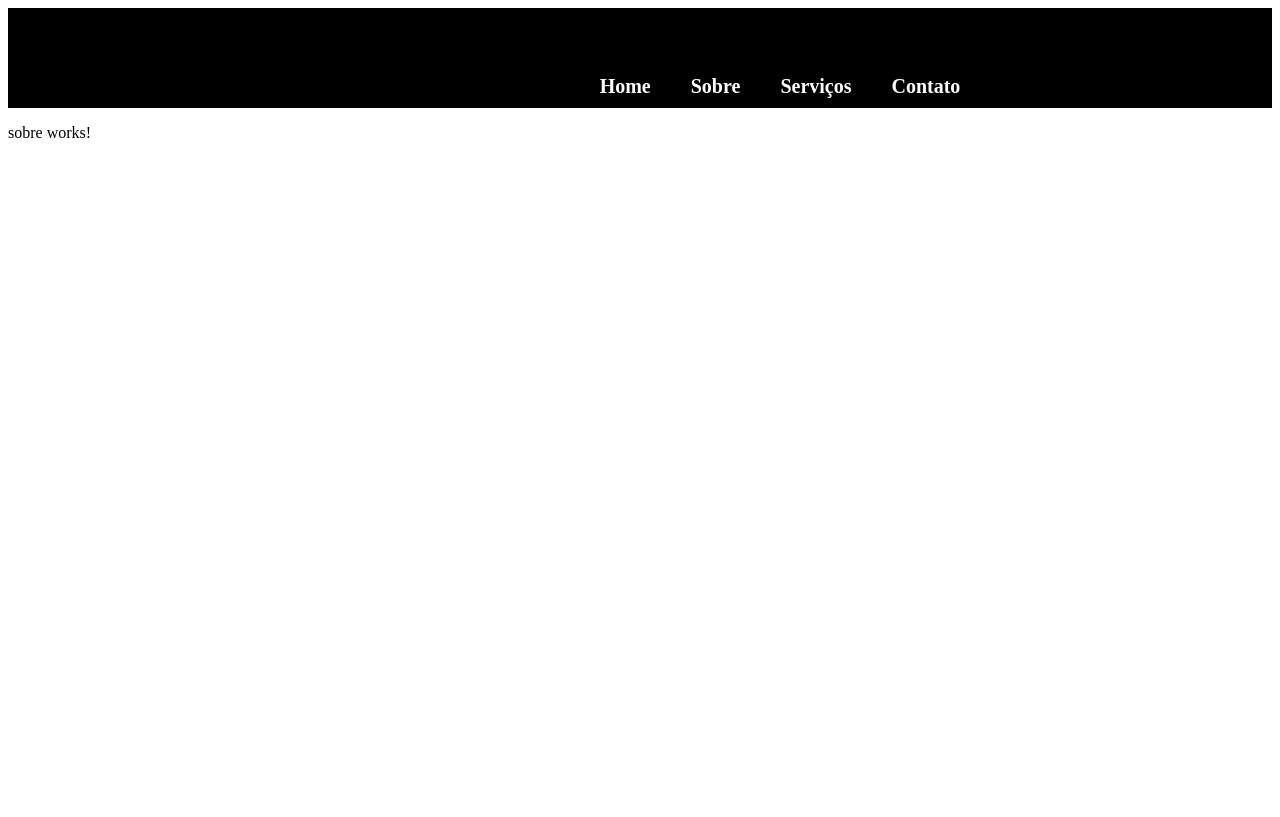
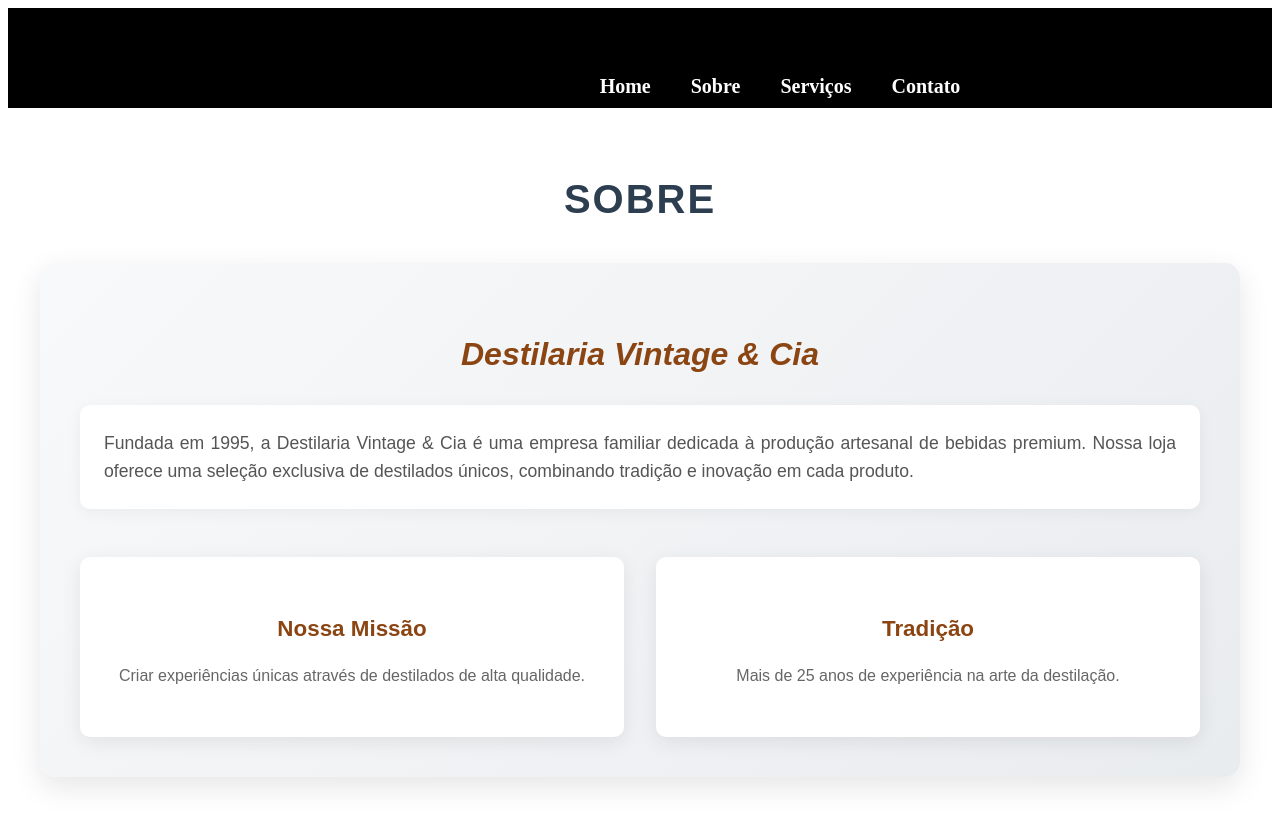
Before and after one commit to RafaelTorres700/Exercicios-Angular-app-destilaria, an Angular app: page /sobre in a window 1280 px wide. Built offline with nearby package versions, Linux system fonts and the light colour scheme.

Commit message:
rodando 2

```diff
--- a/src/app/app.component.html
+++ b/src/app/app.component.html
@@ -1,7 +1,7 @@
 <div>
   <!-- Mostrar navegação apenas se não estiver na rota de login -->
   <nav>
-    <a routerLink="/home">Home</a>
+    <a routerLink="/">Home</a>
     <a routerLink="/sobre">Sobre</a>
     <a routerLink="/servicos">Serviços</a>
     <a routerLink="/contato">Contato</a>
--- a/src/app/app.routes.ts
+++ b/src/app/app.routes.ts
@@ -3,6 +3,7 @@ import { HomeComponent } from './home/home.component';
 import { ServicosComponent } from './servicos/servicos.component';
 import { ContatoComponent } from './contato/contato.component';
 import { SobreComponent } from '../sobre/sobre.component';
+import { PainelComponent } from '../painel/painel.component';
 
 
 export const routes: Routes = [
@@ -12,7 +13,10 @@ export const routes: Routes = [
     path: '',
     component: HomeComponent
   },
-
+{
+    path: 'painel',
+    component: PainelComponent
+},
 
   {
     path: 'servicos',
--- a/src/painel/painel.component.css
+++ b/src/painel/painel.component.css
@@ -0,0 +1,55 @@
+.simple-login-container {
+  max-width: 400px;
+  margin: 50px auto;
+  padding: 30px;
+  border: 1px solid #ddd;
+  border-radius: 8px;
+  box-shadow: 0 2px 10px rgba(0, 0, 0, 0.1);
+  background-color: #fff;
+  font-family: Arial, sans-serif;
+}
+
+.simple-login-container h2 {
+  text-align: center;
+  margin-bottom: 25px;
+  color: #333;
+  font-weight: 300;
+}
+
+.simple-login-container input {
+  width: 100%;
+  padding: 12px;
+  margin-bottom: 15px;
+  border: 1px solid #ccc;
+  border-radius: 4px;
+  font-size: 16px;
+  box-sizing: border-box;
+}
+
+.simple-login-container input:focus {
+  outline: none;
+  border-color: #007bff;
+  box-shadow: 0 0 5px rgba(0, 123, 255, 0.3);
+}
+
+.simple-login-container button {
+  width: 100%;
+  padding: 12px;
+  background-color: #007bff;
+  color: white;
+  border: none;
+  border-radius: 4px;
+  font-size: 16px;
+  cursor: pointer;
+  transition: background-color 0.3s;
+}
+
+.simple-login-container button:hover {
+  background-color: #0056b3;
+}
+
+.simple-login-container p {
+  text-align: center;
+  margin-top: 15px;
+  font-size: 14px;
+}
--- a/src/painel/painel.component.html
+++ b/src/painel/painel.component.html
@@ -1 +1,7 @@
-<p>painel works!</p>
+<div class="simple-login-container">
+  <h2>Login</h2>
+  <input [(ngModel)]="usuario" placeholder="Usuário" />
+  <input [(ngModel)]="senha" placeholder="Senha" type="password" />
+  <button (click)="entrar()">Entrar</button>
+  <p *ngIf="erro" style="color:red">Login inválido</p>
+</div>
--- a/src/painel/painel.component.ts
+++ b/src/painel/painel.component.ts
@@ -1,11 +1,27 @@
 import { Component } from '@angular/core';
+import { AuthService } from '../app/services/auth.service';
+import { Router, RouterModule } from '@angular/router';
+import { FormsModule } from '@angular/forms';
+import { CommonModule } from '@angular/common';
+
 
 @Component({
   selector: 'app-painel',
-  imports: [],
+  imports: [FormsModule, RouterModule, CommonModule],
   templateUrl: './painel.component.html',
-  styleUrl: './painel.component.css'
+  styleUrl: './painel.component.css',
+  providers: [AuthService]
 })
 export class PainelComponent {
-
+usuario = '';
+ senha = '';
+ erro = false;
+ constructor(private auth: AuthService, private router: Router) {}
+ entrar() {
+ if (this.auth.login(this.usuario, this.senha)) {
+ this.router.navigate(['']);
+ } else {
+ this.erro = true;
+ }
+ }
 }
--- a/src/service/produtosservice.service.ts
+++ b/src/service/produtosservice.service.ts
@@ -14,32 +14,32 @@ export class ProdutosserviceService {
 
 produtos = [
   {
-    foto: 'public/black-label.jpg',
+    foto: '/black-label.jpg',
     rotulo: 'Whisky Johnnie Walker Black Label',
     detalhe: 'Whisky escocês blended de 12 anos, com notas defumadas e sabor equilibrado. Uma das marcas mais respeitadas do mundo.'
   },
   {
-    foto: 'public/gray-goose.jpg',
+    foto: '/gray-goose.jpg',
     rotulo: 'Vodka Grey Goose',
     detalhe: 'Vodka francesa premium produzida com trigo francês de inverno e água pura dos Alpes. Sabor suave e cristalino.'
   },
   {
-    foto: 'public/Gin-Bombay-Sapphire.jpg',
+    foto: '/Gin-Bombay-Sapphire.jpg',
     rotulo: 'Gin Bombay Sapphire',
     detalhe: 'Gin premium inglês com 10 botânicos cuidadosamente selecionados. Sabor complexo e aromático com notas cítricas.'
   },
   {
-    foto: 'public/Rum-Bacardi-8-Anos.jpg',
+    foto: '/Rum-Bacardi-8-Anos.jpg',
     rotulo: 'Rum Bacardi 8 Anos',
     detalhe: 'Rum dourado envelhecido por 8 anos em barris de carvalho. Sabor suave com notas de baunilha e caramelo.'
   },
   {
-    foto: 'public/fotos-do-jose-cuervo.jpg',
+    foto: '/fotos-do-jose-cuervo.jpg',
     rotulo: 'Tequila Jose Cuervo Tradicional',
     detalhe: 'Tequila mexicana 100% agave azul, produzida tradicionalmente desde 1795. Sabor autêntico com notas herbais.'
   },
   {
-    foto: 'public/Conhaque-Hennessy-VS.jpg',
+    foto: '/conhaque.jpg',
     rotulo: 'Conhaque Hennessy VS',
     detalhe: 'Cognac francês da região de Cognac, blend de mais de 40 eaux-de-vie. Sabor frutado com notas de carvalho.'
   }
--- a/src/sobre/sobre.component.css
+++ b/src/sobre/sobre.component.css
@@ -0,0 +1,97 @@
+.sobre-container {
+  max-width: 1200px;
+  margin: 0 auto;
+  padding: 2rem;
+  font-family: 'Arial', sans-serif;
+  line-height: 1.6;
+}
+
+.titulo {
+  text-align: center;
+  font-size: 2.5rem;
+  color: #2c3e50;
+  margin-bottom: 2rem;
+  text-transform: uppercase;
+  letter-spacing: 2px;
+}
+
+.content {
+  background: linear-gradient(135deg, #f8f9fa 0%, #e9ecef 100%);
+  padding: 2.5rem;
+  border-radius: 15px;
+  box-shadow: 0 10px 30px rgba(0, 0, 0, 0.1);
+}
+
+.nome-empresa {
+  text-align: center;
+  font-size: 2rem;
+  color: #8b4513;
+  margin-bottom: 1.5rem;
+  font-style: italic;
+}
+
+.descricao {
+  font-size: 1.1rem;
+  color: #555;
+  text-align: justify;
+  margin-bottom: 3rem;
+  padding: 1.5rem;
+  background: white;
+  border-radius: 10px;
+  box-shadow: 0 3px 15px rgba(0, 0, 0, 0.05);
+}
+
+.info-grid {
+  display: grid;
+  grid-template-columns: repeat(auto-fit, minmax(300px, 1fr));
+  gap: 2rem;
+  margin-top: 2rem;
+}
+
+.info-item {
+  background: white;
+  padding: 2rem;
+  border-radius: 10px;
+  text-align: center;
+  box-shadow: 0 5px 20px rgba(0, 0, 0, 0.08);
+  transition: transform 0.3s ease, box-shadow 0.3s ease;
+}
+
+.info-item:hover {
+  transform: translateY(-5px);
+  box-shadow: 0 8px 25px rgba(0, 0, 0, 0.15);
+}
+
+.info-item h3 {
+  color: #8b4513;
+  font-size: 1.4rem;
+  margin-bottom: 1rem;
+}
+
+.info-item p {
+  color: #666;
+  font-size: 1rem;
+}
+
+@media (max-width: 768px) {
+  .sobre-container {
+    padding: 1rem;
+  }
+
+  .titulo {
+    font-size: 2rem;
+  }
+
+  .content {
+    padding: 1.5rem;
+  }
+
+  .nome-empresa {
+    font-size: 1.5rem;
+  }
+
+  .info-grid {
+    grid-template-columns: 1fr;
+    gap: 1rem;
+  }
+}
--- a/src/sobre/sobre.component.html
+++ b/src/sobre/sobre.component.html
@@ -1 +1,21 @@
-<p>sobre works!</p>
+<div class="sobre-container">
+  <h1 class="titulo">Sobre</h1>
+  <div class="content">
+    <h2 class="nome-empresa">Destilaria Vintage & Cia</h2>
+    <p class="descricao">
+      Fundada em 1995, a Destilaria Vintage & Cia é uma empresa familiar dedicada à produção artesanal
+      de bebidas premium. Nossa loja oferece uma seleção exclusiva de destilados únicos,
+      combinando tradição e inovação em cada produto.
+    </p>
+    <div class="info-grid">
+      <div class="info-item">
+        <h3>Nossa Missão</h3>
+        <p>Criar experiências únicas através de destilados de alta qualidade.</p>
+      </div>
+      <div class="info-item">
+        <h3>Tradição</h3>
+        <p>Mais de 25 anos de experiência na arte da destilação.</p>
+      </div>
+    </div>
+  </div>
+</div>
```
Also changed, not shown: src/service/auth.service.ts (added, +17 -0 lines), public/conhaque.jpg (added), 1 other file (tests, documents, lock files or other folders).
